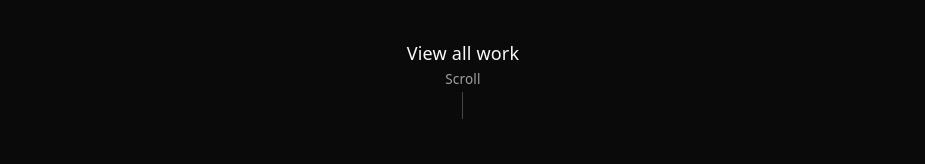
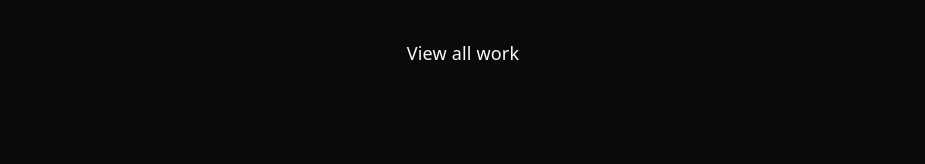
Before and after one commit to Larjun/Jumpy-Whale-Design-Website, a React (Vite) app: page / in a window 1280 px wide. Shown: the part 636-800 px from the top of the page, without its empty margins (177-1102 px from the left). Built offline with nearby package versions, Linux system fonts and the light colour scheme.

Commit message:
Longer loading

```diff
--- a/src/pages/Home.tsx
+++ b/src/pages/Home.tsx
@@ -37,13 +37,13 @@ export function Home() {
               className="mb-12 h-auto w-[85vw] max-w-3xl"
               initial={{ opacity: 0, scale: 0.9 }}
               animate={{ opacity: 1, scale: 1 }}
-              transition={{ duration: 0.6, ease: 'easeOut' }}
+              transition={{ duration: 1.5, ease: 'easeOut' }}
             />
             <m.h1
               className="mx-auto max-w-2xl text-4xl tracking-tight text-foreground sm:text-3xl"
               initial={{ opacity: 0, y: 20 }}
               animate={{ opacity: 1, y: 0 }}
-              transition={{ delay: 0.15, duration: 0.6 }}
+              transition={{ delay: 0.3, duration: 1.2 }}
             >
               Simracing Liveries
             </m.h1>
@@ -51,7 +51,7 @@ export function Home() {
               className="mt-6 max-w-md text-base text-muted-foreground"
               initial={{ opacity: 0, y: 12 }}
               animate={{ opacity: 1, y: 0 }}
-              transition={{ delay: 0.3, duration: 0.5 }}
+              transition={{ delay: 0.6, duration: 1 }}
             >
               Custom simracing liveries for iRacing, ACC, Le Mans Ultimate and more.
             </m.p>
@@ -59,7 +59,7 @@ export function Home() {
               className="mt-10 flex flex-wrap justify-center gap-4"
               initial={{ opacity: 0 }}
               animate={{ opacity: 1 }}
-              transition={{ delay: 0.45 }}
+              transition={{ delay: 0.9 }}
             >
               <Link
                 to="/liveries"
@@ -67,17 +67,6 @@ export function Home() {
               >
                 View all work
               </Link>
-            </m.div>
-
-            {/* scroll hint */}
-            <m.div
-              className="absolute bottom-10 flex flex-col items-center gap-1 text-xs text-muted-foreground"
-              initial={{ opacity: 0 }}
-              animate={{ opacity: 1 }}
-              transition={{ delay: 1 }}
-            >
-              <span>Scroll</span>
-              <div className="h-6 w-px bg-muted-foreground/40" />
             </m.div>
           </section>
 
```
